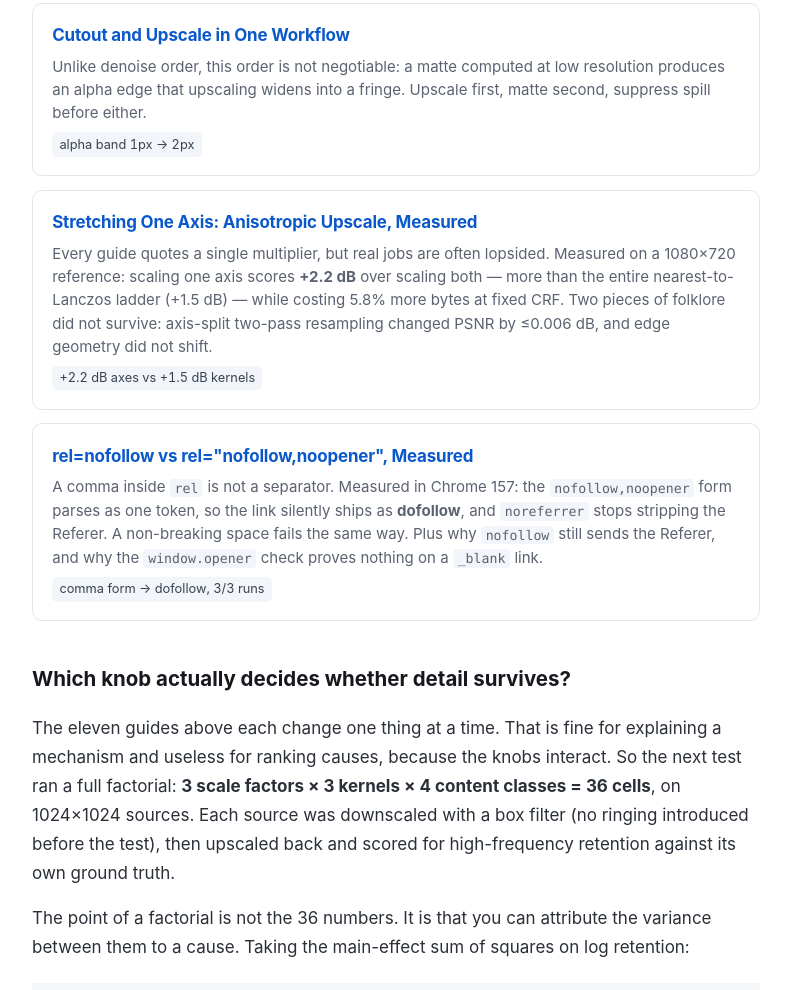
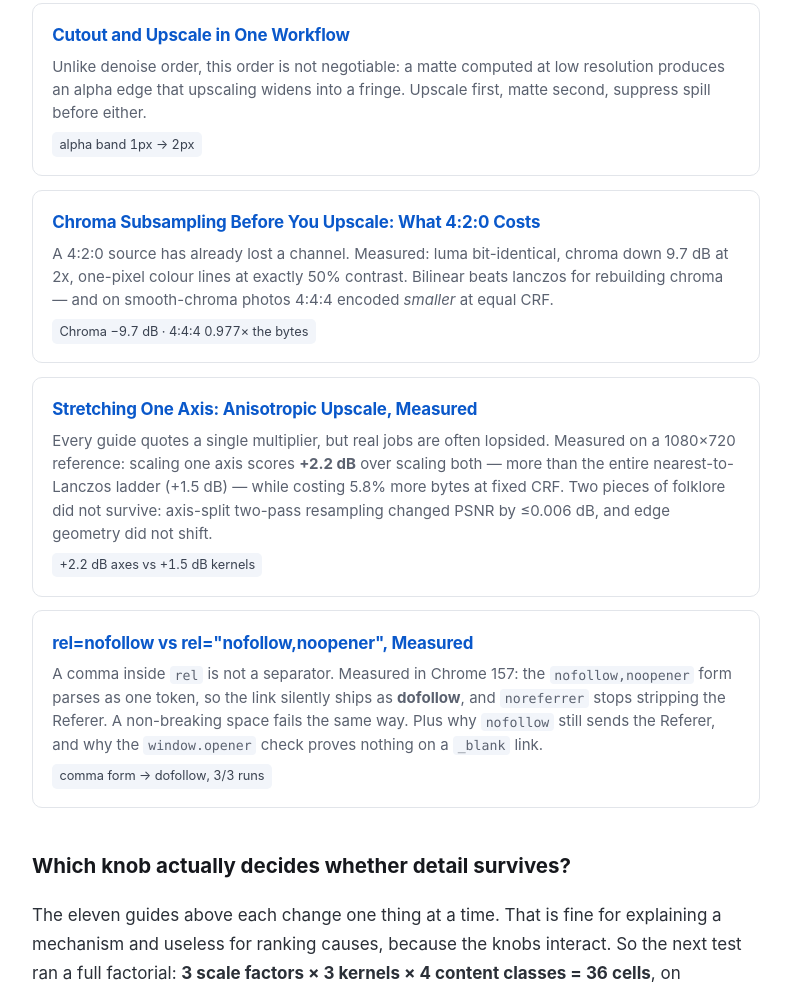
Before and after one commit to celticgemini001/upgolab-tools, a plain HTML site: page index.html in a window 1280 px wide. Shown: the part 2130-3120 px from the top of the page, without its empty margins (244-1035 px from the left). Drawn offline with Linux system fonts and the light colour scheme.

Commit message:
Add chroma-subsampling page to cluster nav, hub card and sitemap

```diff
--- a/index.html
+++ b/index.html
@@ -141,6 +141,14 @@ That single fact reframes most upscaling decisions.</p>
   produces an alpha edge that upscaling widens into a fringe. Upscale first, matte second,
   suppress spill before either.</p>
   <span class="metric">alpha band 1px → 2px</span>
+</a>
+
+<a class="card" href="/upgolab-chroma-subsampling/">
+  <h3>Chroma Subsampling Before You Upscale: What 4:2:0 Costs</h3>
+  <p>A 4:2:0 source has already lost a channel. Measured: luma bit-identical, chroma down
+  9.7 dB at 2x, one-pixel colour lines at exactly 50% contrast. Bilinear beats lanczos for
+  rebuilding chroma — and on smooth-chroma photos 4:4:4 encoded <em>smaller</em> at equal CRF.</p>
+  <span class="metric">Chroma −9.7 dB · 4:4:4 0.977× the bytes</span>
 </a>
 
 <a class="card" href="/upgolab-anisotropic-upscale/">
--- a/sitemap.xml
+++ b/sitemap.xml
@@ -11,5 +11,6 @@
   <url><loc>https://celticgemini001.github.io/upgolab-thumbnail-4k-master/</loc><lastmod>2026-11-14</lastmod><priority>0.7</priority></url>
   <url><loc>https://celticgemini001.github.io/upgolab-remove-background-and-upscale/</loc><lastmod>2026-11-14</lastmod><priority>0.7</priority></url>
   <url><loc>https://celticgemini001.github.io/upgolab-anisotropic-upscale/</loc><lastmod>2026-11-15</lastmod><priority>0.7</priority></url>
+  <url><loc>https://celticgemini001.github.io/upgolab-chroma-subsampling/</loc><lastmod>2026-11-15</lastmod><priority>0.8</priority></url>
   <url><loc>https://celticgemini001.github.io/upgolab-what-nofollow-means/</loc><lastmod>2026-11-14</lastmod><priority>0.6</priority></url>
 </urlset>
```
